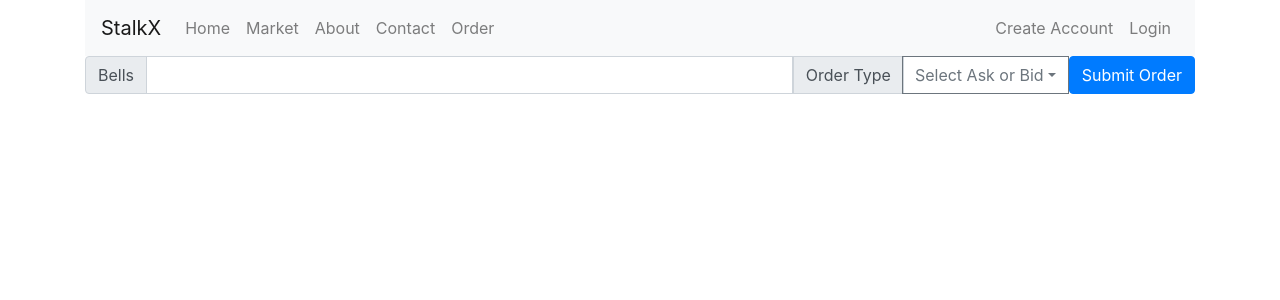
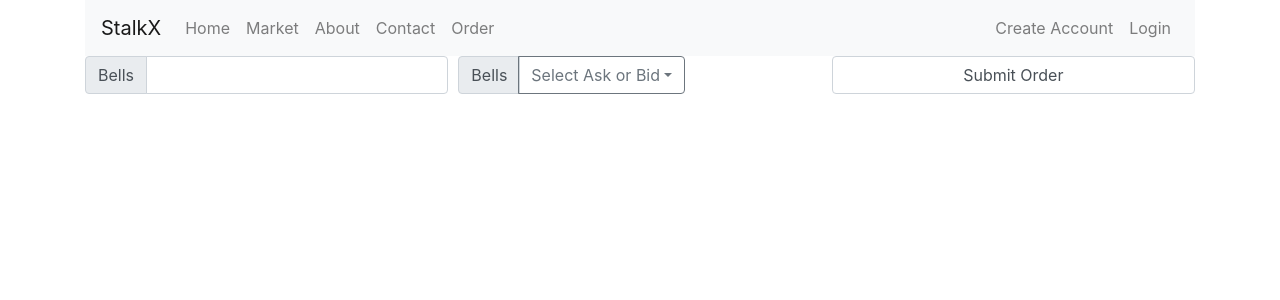
Before and after one commit to brnleehng/animal-x-stock-x, a React (Create React App) app in the folder src/AnimalCrossingProject/client/: page /order in a window 1280 px wide. Shown: the top 300 px of the page. Built offline with nearby package versions, Linux system fonts and the light colour scheme.

Commit message:
Get order request working

```diff
--- a/src/AnimalCrossingProject/client/src/components/Order/index.tsx
+++ b/src/AnimalCrossingProject/client/src/components/Order/index.tsx
@@ -3,7 +3,10 @@ import InputGroup from 'react-bootstrap/InputGroup';
 import Dropdown from 'react-bootstrap/Dropdown';
 import DropdownButton from 'react-bootstrap/DropdownButton';
 import FormControl from 'react-bootstrap/FormControl';
+import Form from 'react-bootstrap/Form';
 import Button from 'react-bootstrap/Button';
+import Col from 'react-bootstrap/Col';
+
 
 interface Props {
     accountId: string,
@@ -19,24 +22,59 @@ interface State  {
 };
 
 export class Order extends React.Component<Props, State> {
-    state: State = {
+    constructor(props: Props) {
+        super(props)
+        this.state = {
             price: 0,
             orderType: ""
         };
 
-    selectDropDown(value: string) {
-        this.setState({ orderType: value });
+        this.submitOrder = this.submitOrder.bind(this);
+    }
+
+
+    selectDropDown(e: any) {
+        e.preventDefault();
+        this.setState({ orderType: (e.target as HTMLElement).textContent! });
+    }
+
+    async submitOrder(e: any, url: string, data: {}) {
+        e.preventDefault();
+
+        const res = await fetch(url, {
+            method: 'POST',
+            mode: "cors",
+            cache: "no-cache",
+            credentials: "same-origin",
+            headers: {
+                'Content-Type': 'application/json'
+                // 'Content-Type': 'application/x-www-form-urlencoded',
+            },
+            redirect: "follow",
+            referrerPolicy: "no-referrer",
+            body: JSON.stringify(data)
+        });
+        return res.json();
+
     }
 
     render() {
         return (
-            <InputGroup className="mb-3">
+            <Form>
+                <Form.Row>
+                    <Form.Group as={Col} controlId="formGridBells">
+                    <InputGroup>
                         <InputGroup.Prepend>
-                <InputGroup.Text>Bells</InputGroup.Text>
+                        <InputGroup.Text id="inputGroupPrepend">Bells</InputGroup.Text>
                         </InputGroup.Prepend>
-                <FormControl />
+                    <Form.Control onChange={(e) => this.setState({ price: +e.target.value }) } type="text"/>
+                    </InputGroup>
+                    </Form.Group>
+
+                    <Form.Group as={Col} controlId="formGridOrderType">
+                        <InputGroup>
                             <InputGroup.Prepend>
-                <InputGroup.Text>Order Type</InputGroup.Text>
+                            <InputGroup.Text id="inputGroupPrepend">Bells</InputGroup.Text>
                             </InputGroup.Prepend>
                         <DropdownButton
                             as={InputGroup.Append}
@@ -45,20 +83,35 @@ export class Order extends React.Component<Props, State> {
                             id="input-group-dropdown-2"
                             >
                             <Dropdown.Item as="button">
-                        <div onClick={(e) => this.selectDropDown((e.target as HTMLElement).textContent!)}>
+                                <div onClick={(e) => this.selectDropDown(e)}>
                                     Ask
                                 </div>
                             </Dropdown.Item>
                             <Dropdown.Item >
-                        <div onClick={(e) => this.selectDropDown((e.target as HTMLElement).textContent!)}>
+                                <div onClick={(e) => this.selectDropDown(e)}>
                                     Bid
                                 </div>
                             </Dropdown.Item>
                         </DropdownButton>
-                <Button variant="primary" type="submit">
+                        </InputGroup>
+                    </Form.Group>
+
+                    <Form.Group as={Col} controlId="formSubmit">
+                        <Form.Control type="submit" as="button"
+                            // TODO: replace accountId with logged in user accountId
+                            // TODO: replace hardcoded values with params
+                            onClick={(e: any) => this.submitOrder(e, "http://localhost:3000/api/v1/accounts/5ebcd526604792518c6c5f17/orders", {
+                                    itemId: "5eba329ab24f9d563c32c88b",
+                                    price: this.state.price,
+                                    state: "Active",
+                                    uniqueEntryId: "J4inuBziPCSGZNEPM",
+                                    orderType: this.state.orderType
+                                }).then(data => console.log(data))}>
                                 Submit Order
-                </Button>
-            </InputGroup>
+                        </Form.Control>
+                    </Form.Group>
+                </Form.Row>
+            </Form>
 
         )
     }
```
Lines whose indentation alone changed are shown as unchanged.
